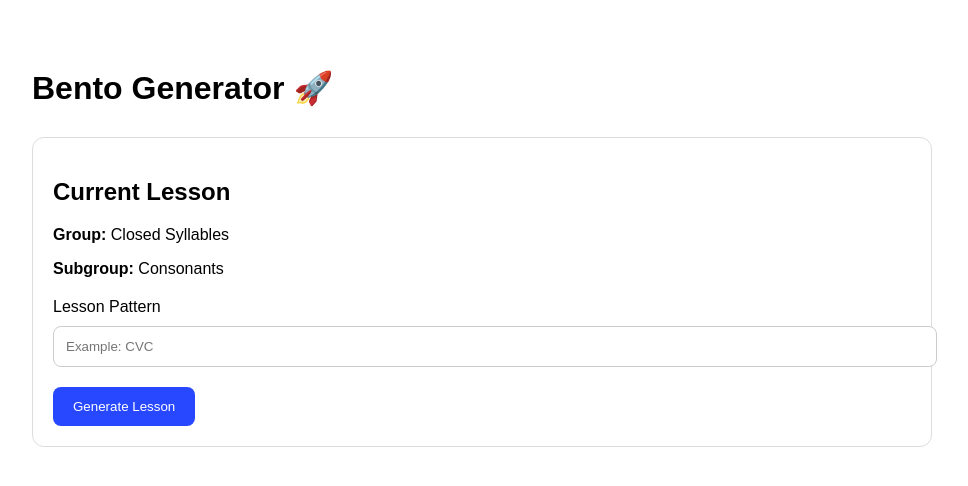
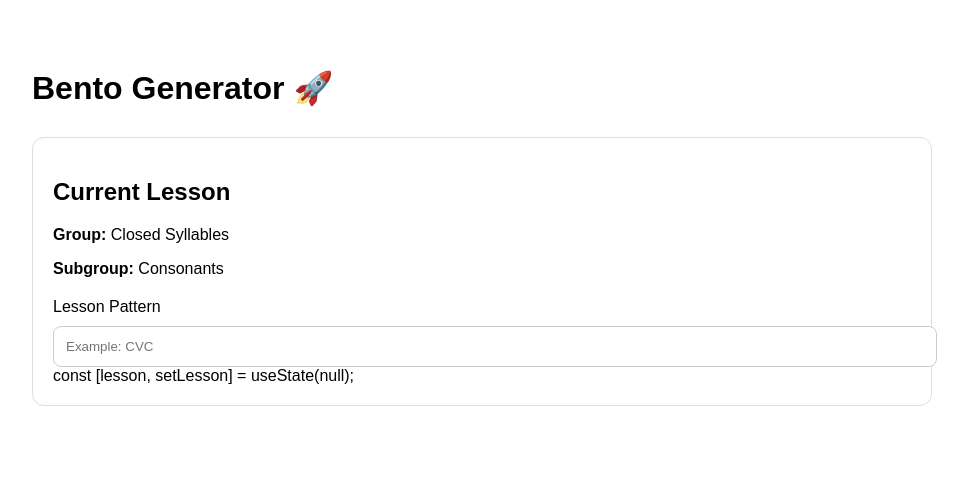
Before and after one commit to GuiBRA985/Bento-Class, a React (Vite) app in the folder generator/: page / in a window 1280 px wide. Shown: the top 486 px of the page, without its empty margins (158-1126 px from the left). Built offline with nearby package versions, Linux system fonts and the light colour scheme.

Commit message:
Update App.jsx

```diff
--- a/generator/src/App.jsx
+++ b/generator/src/App.jsx
@@ -93,19 +93,8 @@ export default function App() {
       }}
     />
   </div>
-  <button
-  style={{
-    marginTop: 20,
-    padding: "12px 20px",
-    border: "none",
-    borderRadius: 8,
-    background: "#2848ff",
-    color: "#fff",
-    cursor: "pointer"
-  }}
->
-  Generate Lesson
-</button>
+  const [lesson, setLesson] =
+  useState(null);
 </div>
       </div>
   );
```
